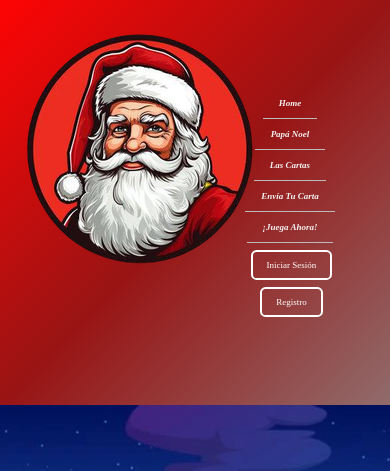
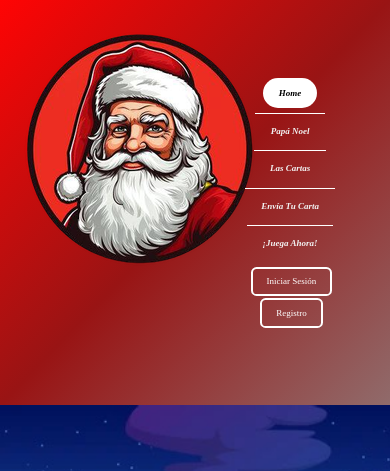
Before and after one commit to 100477706/Interface_Project, a plain HTML site: page src/index.html in a window 390 px wide. Shown: the top 471 px of the page. Drawn offline with nearby package versions, Linux system fonts and the light colour scheme; a web font is replaced by a local one.

Commit message:
Arreglos NavBar nivel 1

```diff
--- a/src/index.html
+++ b/src/index.html
@@ -16,7 +16,8 @@
         <script src="https://cdn.jsdelivr.net/npm/@emailjs/browser@4/dist/email.min.js">  </script>
 
 
-
+        <!--Java Scrpit para las transiciones del menu-->
+        <script src="script/menuPrincipalTransition.js" async></script>
         <!--Java Scrpit para el contador-->
         <script src="script/countdown.js" async></script>
         <!--Java Scrpit para Formulario de Registro-->
@@ -56,7 +57,7 @@
             </div>
 
             <nav class="MenuPrincipal"> <!--Menú Principal-->
-                    <a href="#Page1">Home</a>
+                    <a href="#Page1" class="active">Home</a>
                     <a href="#Page2">Papá Noel</a>
                     <a href="#Page3">Las Cartas</a>
                     <a href="#Page4">Envía Tu Carta</a>
--- /dev/null
+++ b/src/script/menuPrincipalTransition.js
@@ -0,0 +1,27 @@
+/**********************************/
+/*Java Script para las transiciones del Menu Principal*/
+/**********************************/
+
+/*Función que verifica que el usuario haya iniciado sesión y el email sea el correcto*/
+function menuTransition(){
+    const menuLinks = document.querySelectorAll('.MenuPrincipal a');
+
+    for (let i = 0; i < menuLinks.length; i++) {
+        menuLinks[i].addEventListener('click', function () {
+            // Elimina la clase 'active' de todos los enlaces
+            for (let j = 0; j < menuLinks.length; j++) {
+                menuLinks[j].classList.remove('active');
+            }
+
+            // Agrega la clase 'active' al enlace clicado
+            menuLinks[i].classList.add('active');
+        });
+    }
+}
+
+function updateActiveLinkOnScroll() {
+
+}
+
+window.onload = menuTransition();
+window.onload = updateActiveLinkOnScroll();
--- a/src/style/styles.css
+++ b/src/style/styles.css
@@ -32,6 +32,7 @@ body{
 }
 
 .MenuPrincipal a {
+    position: relative;
     color: #f2f2f2;
     text-align: center;
     padding: 0.71rem 1.14rem;
@@ -40,21 +41,22 @@ body{
     font-style: italic;
     font-weight: bold;
     font-size: 1.14rem;
-    border-right: 0.071rem solid #bbb;
-}
-
-.MenuPrincipal a.no-border {
-    border-right: none;
-    border-bottom: 0.071rem solid #bbb;
-    font-size: 0.9rem;
-}
-
-.MenuPrincipal a.no-border:last-child {
-    border-bottom: none;
-}
-
-.MenuPrincipal a:hover {
-    background-color: #ddd;
+    padding-right: 1.13rem;
+}
+
+.MenuPrincipal a::after {
+    content: '';
+    position: absolute;
+    top: 0;
+    right: -6%;
+    height: 100%;
+    width: 0.071rem;
+    background-color: #ffffff;
+}
+
+.MenuPrincipal a:hover, .MenuPrincipal a.active {
+    border-radius: 20px;
+    background-color: #ffffff;
     color: black;
 }
 
@@ -2389,9 +2391,23 @@ a{
     .MenuPrincipal a{
         font-size: 9px;
         border-right: none;
-        border-bottom: 0.071rem  solid #bbb;
-        margin-bottom: 0;
-        margin-top: 0;
+        margin-bottom: 0.5rem;
+        margin-top: 0.05rem;
+    }
+
+    .MenuPrincipal a::after {
+        content: '';
+        position: absolute;
+        bottom: -15%;
+        top: -10%;
+        left: 0;
+        height: 0.071rem;
+        width: 100%;
+        background-color: #ffffff;
+    }
+
+    .MenuPrincipal a:first-child::after {
+        background-color: transparent;
     }
 
     .MenuPrincipal a.no-border {
@@ -2404,7 +2420,7 @@ a{
 
     .MenuPrincipal button{
         font-size: 9px;
-        margin-top: 0.5rem;
+        margin-top: 0.1rem;
         margin-left: 0.2rem
     }
 
```
